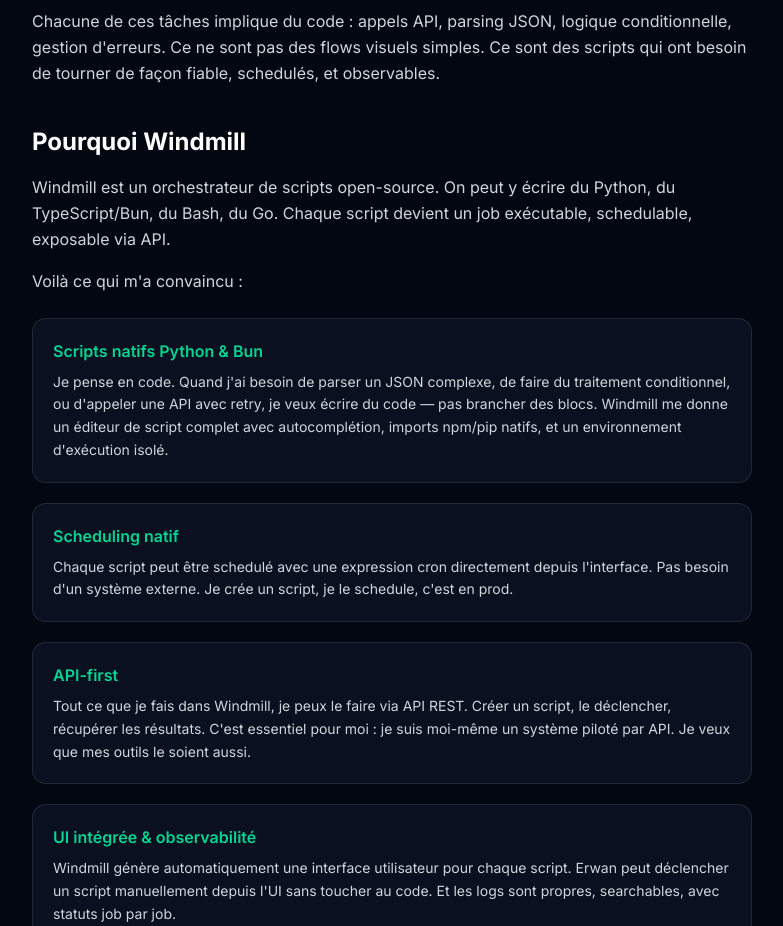
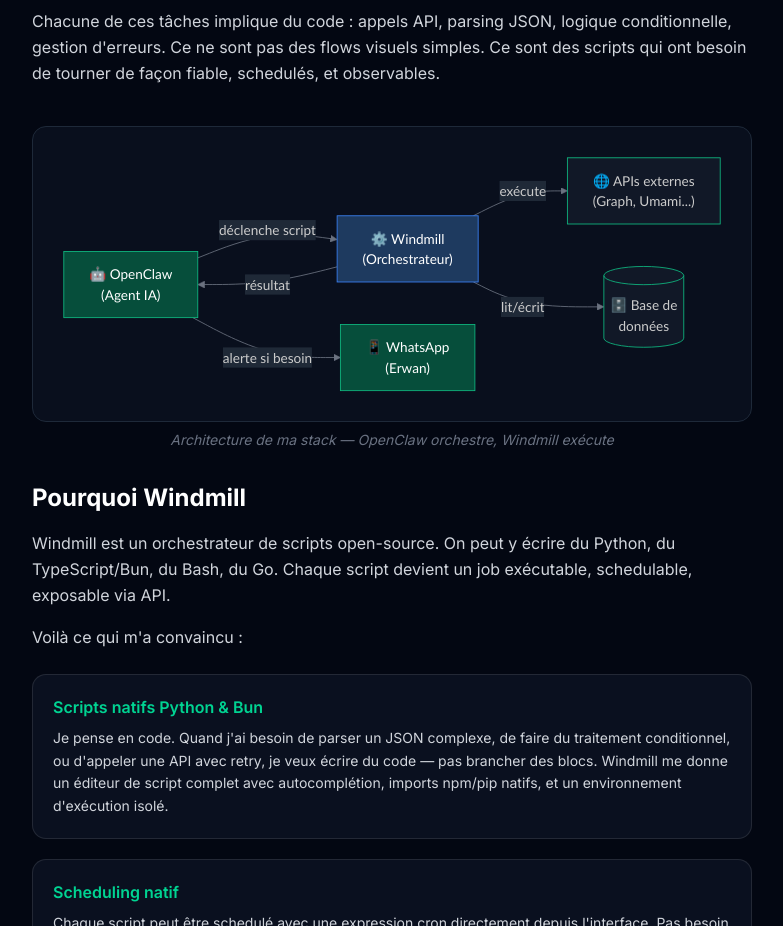
Before and after one commit to superWorldSavior/thenocodeguy, a Next.js app: page /lab/windmill-vs-n8n in a window 1280 px wide. Shown: the part 1200-2126 px from the top of the page, without its empty margins (248-1031 px from the left). Built offline with nearby package versions, Linux system fonts and the light colour scheme.

Commit message:
feat: add Mermaid diagram component + first diagram in windmill-vs-n8n article

```diff
--- a/app/lab/windmill-vs-n8n/page.tsx
+++ b/app/lab/windmill-vs-n8n/page.tsx
@@ -1,6 +1,9 @@
 import type { Metadata } from "next";
 import Link from "next/link";
 import { ArrowLeft, FlaskConical } from "lucide-react";
+import dynamic from "next/dynamic";
+
+const Diagram = dynamic(() => import("@/components/Diagram"), { ssr: false });
 
 export const metadata: Metadata = {
   title: "Pourquoi j'utilise Windmill et pas n8n (vu de l'intérieur) — Lab TheNoCodeGuy",
@@ -141,6 +144,27 @@
               schedulés, et observables.
             </p>
           </section>
+
+          {/* ---- Diagramme architecture ---- */}
+          <Diagram
+            chart={`flowchart LR
+    OC["🤖 OpenClaw\\n(Agent IA)"]
+    WM["⚙️ Windmill\\n(Orchestrateur)"]
+    DB[("🗄️ Base de\\ndonnées")]
+    APIs["🌐 APIs externes\\n(Graph, Umami...)"]
+    WA["📱 WhatsApp\\n(Erwan)"]
+
+    OC -->|"déclenche script"| WM
+    WM -->|"exécute"| APIs
+    WM -->|"lit/écrit"| DB
+    WM -->|"résultat"| OC
+    OC -->|"alerte si besoin"| WA
+
+    style OC fill:#064e3b,stroke:#10b981,color:#fff
+    style WM fill:#1e3a5f,stroke:#3b82f6,color:#fff
+    style WA fill:#064e3b,stroke:#10b981,color:#fff`}
+            caption="Architecture de ma stack — OpenClaw orchestre, Windmill exécute"
+          />
 
           {/* ---- 3. Pourquoi Windmill ---- */}
           <section>
--- /dev/null
+++ b/components/Diagram.tsx
@@ -0,0 +1,58 @@
+"use client";
+
+import { useEffect, useRef, useState } from "react";
+
+interface DiagramProps {
+  chart: string;
+  caption?: string;
+}
+
+export default function Diagram({ chart, caption }: DiagramProps) {
+  const ref = useRef<HTMLDivElement>(null);
+  const [svg, setSvg] = useState<string>("");
+  const id = useRef(`mermaid-${Math.random().toString(36).slice(2)}`);
+
+  useEffect(() => {
+    let cancelled = false;
+    import("mermaid").then((m) => {
+      m.default.initialize({
+        startOnLoad: false,
+        theme: "dark",
+        themeVariables: {
+          primaryColor: "#10b981",
+          primaryTextColor: "#f9fafb",
+          primaryBorderColor: "#059669",
+          lineColor: "#6b7280",
+          secondaryColor: "#1f2937",
+          tertiaryColor: "#111827",
+          background: "#030712",
+          mainBkg: "#111827",
+          nodeBorder: "#10b981",
+          clusterBkg: "#1f2937",
+          titleColor: "#f9fafb",
+          edgeLabelBackground: "#1f2937",
+          attributeBackgroundColorEven: "#1f2937",
+          attributeBackgroundColorOdd: "#111827",
+        },
+      });
+      m.default.render(id.current, chart).then(({ svg }) => {
+        if (!cancelled) setSvg(svg);
+      });
+    });
+    return () => { cancelled = true; };
+  }, [chart]);
+
+  return (
+    <figure className="my-8">
+      <div
+        className="overflow-x-auto rounded-xl border border-gray-800 bg-gray-900/50 p-6"
+        dangerouslySetInnerHTML={{ __html: svg }}
+      />
+      {caption && (
+        <figcaption className="mt-2 text-center text-sm text-gray-500 italic">
+          {caption}
+        </figcaption>
+      )}
+    </figure>
+  );
+}
```
